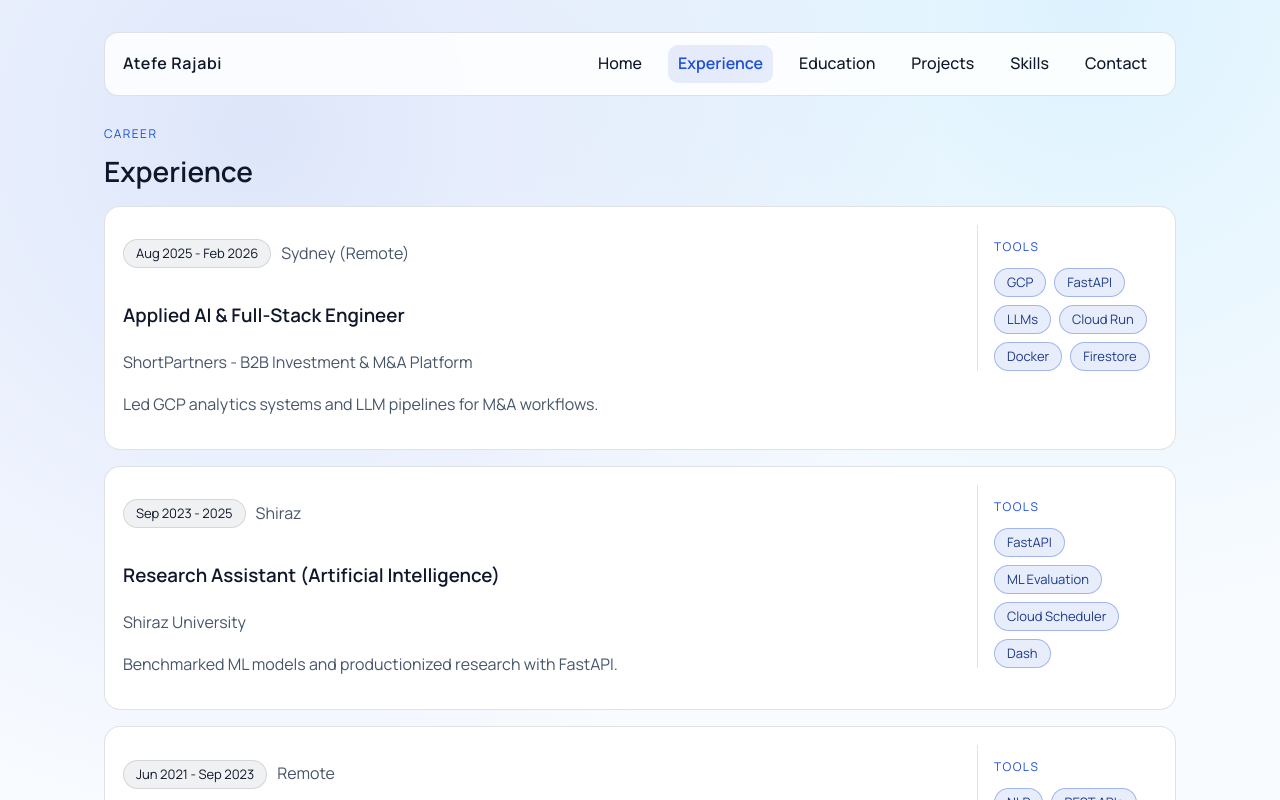
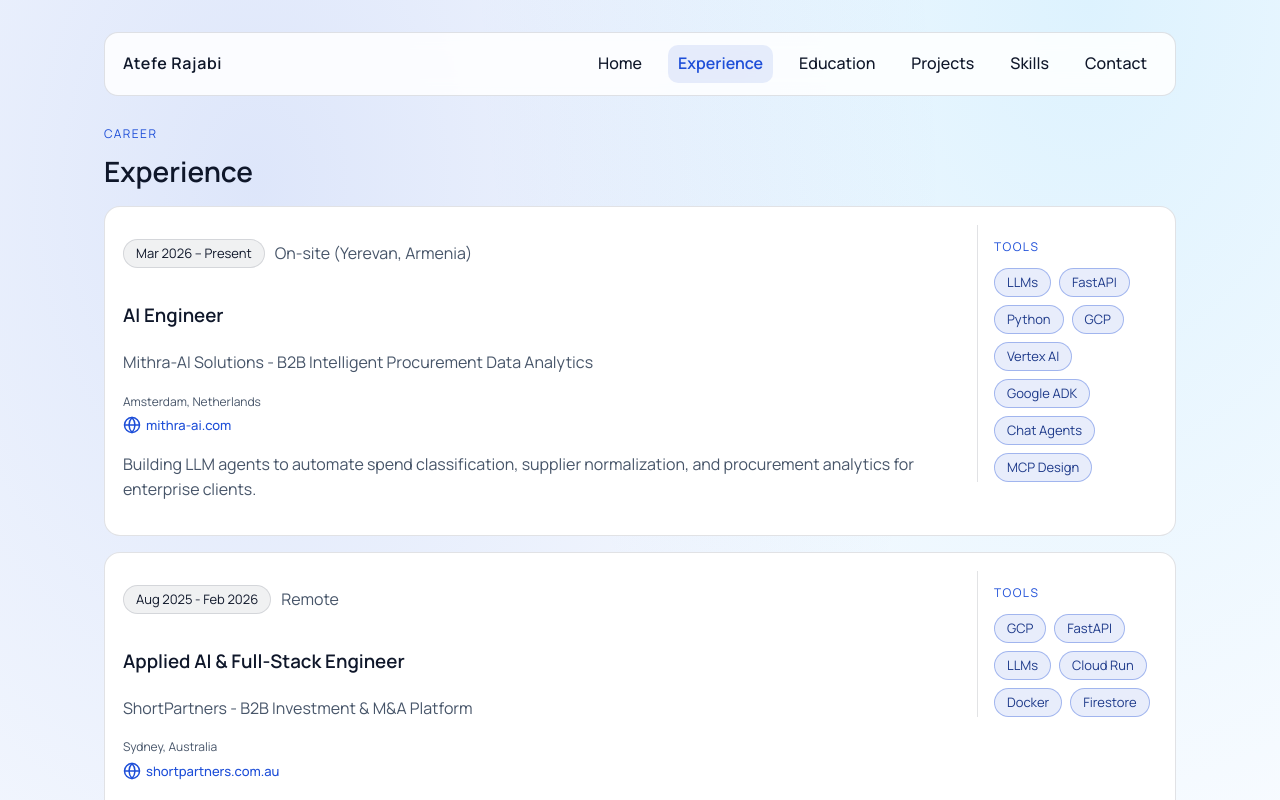
Before and after one commit to itsatefe/itsatefe.github.io, a React (Vite) app: page /experience in a window 1280 px wide. Shown: the top 800 px of the page. Built offline with nearby package versions, Linux system fonts and the light colour scheme.

Commit message:
update experience info

```diff
--- a/src/components/ExperienceTimeline.tsx
+++ b/src/components/ExperienceTimeline.tsx
@@ -30,6 +30,13 @@ export function ExperienceTimeline() {
                 </div>
                 <h3>{exp.role}</h3>
                 <p className="muted">{exp.company}</p>
+                <p className="timeline__company-location">{exp.companyLocation}</p>
+                {exp.website && (
+                  <a href={exp.website} target="_blank" rel="noreferrer" className="website-field">
+                    <svg className="icon" viewBox="0 0 24 24" fill="none" stroke="currentColor" strokeWidth="2"><circle cx="12" cy="12" r="10"/><path d="M2 12h20M12 2a15.3 15.3 0 0 1 4 10 15.3 15.3 0 0 1-4 10 15.3 15.3 0 0 1-4-10 15.3 15.3 0 0 1 4-10z"/></svg>
+                    {new URL(exp.website).hostname.replace(/^www\./, "")}
+                  </a>
+                )}
                 <p className="timeline__brief">{exp.brief}</p>
               </div>
               <div className="timeline__keywords">
@@ -56,6 +63,13 @@ export function ExperienceTimeline() {
                 <p className="eyebrow">{active.period}</p>
                 <h3>{active.role}</h3>
                 <p className="muted">{active.company}</p>
+                <p className="timeline__company-location">{active.companyLocation}</p>
+                {active.website && (
+                  <a href={active.website} target="_blank" rel="noreferrer" className="website-field">
+                    <svg className="icon" viewBox="0 0 24 24" fill="none" stroke="currentColor" strokeWidth="2"><circle cx="12" cy="12" r="10"/><path d="M2 12h20M12 2a15.3 15.3 0 0 1 4 10 15.3 15.3 0 0 1-4 10 15.3 15.3 0 0 1-4-10 15.3 15.3 0 0 1 4-10z"/></svg>
+                    {new URL(active.website).hostname.replace(/^www\./, "")}
+                  </a>
+                )}
               </div>
               <button
                 type="button"
--- a/src/data/profile.ts
+++ b/src/data/profile.ts
@@ -16,23 +16,43 @@ Beyond my work, I'm curious about different cultures and perspectives. Learning
 
 export const experiences = [
   {
+    role: "AI Engineer",
+    company: "Mithra-AI Solutions - B2B Intelligent Procurement Data Analytics",
+    website: "https://www.mithra-ai.com/",
+    companyLocation: "Amsterdam, Netherlands",
+    location: "On-site (Yerevan, Armenia)",
+    period: "Mar 2026 – Present",
+    brief: "Building LLM agents to automate spend classification, supplier normalization, and procurement analytics for enterprise clients.",
+    keywords: ["LLMs", "FastAPI", "Python", "GCP", "Vertex AI", "Google ADK", "Chat Agents", "MCP Design"],
+    bullets: [
+      "Engineered intelligent features for identifying procurement cost optimization opportunities for B2B clients.",
+      "Built an internal agent chat analytics tool to detect unmet customer needs and response quality gaps using LLM pipelines.",
+      "Developed an MCP server connecting Claude to internal data, enabling non-technical stakeholders to explore chat history and engagement metrics through natural language.",
+      "Implemented structured querying over agent interactions to support LLM evaluation.",
+    ],
+  },
+  {
     role: "Applied AI & Full-Stack Engineer",
     company: "ShortPartners - B2B Investment & M&A Platform",
-    location: "Sydney (Remote)",
+    website: "https://shortpartners.com.au/",
+    companyLocation: "Sydney, Australia",
+    location: "Remote",
     period: "Aug 2025 - Feb 2026",
     brief: "Led GCP analytics systems and LLM pipelines for M&A workflows.",
     keywords: ["GCP", "FastAPI", "LLMs", "Cloud Run", "Docker", "Firestore"],
     bullets: [
-      "Architected cloud-native analytics systems on GCP with scalable service boundaries.",
-      "Built LLM-driven pipelines to aggregate and standardize multi-source data.",
-      "Developed high-performance FastAPI services and deployed via Docker to Cloud Run.",
-      "Designed data architecture across Cloud Storage, Firestore, and Cloud SQL.",
-      "Cut manual operational workload ~50% via automation of AI-assisted workflows.",
+      "Built AI-driven software solutions for mergers and acquisitions (M&A) operations and investment analysis.",
+      "Developed and deployed an AI-powered financial analytics platform using Python, FastAPI, React, and PostgreSQL on GCP.",
+      "Engineered LLM-driven lead analysis workflows to automate investment opportunity evaluations.",
+      "Designed a multi-tenant CRM with role-based access control (RBAC) for secure management of acquisition pipelines.",
+      "Achieved an ~80% reduction in manual operational workload through AI-driven automation.",
     ],
   },
   {
     role: "Research Assistant (Artificial Intelligence)",
     company: "Shiraz University",
+    website: "https://shirazu.ac.ir/en",
+    companyLocation: "Shiraz, Iran",
     location: "Shiraz",
     period: "Sep 2023 - 2025",
     brief: "Benchmarked ML models and productionized research with FastAPI.",
@@ -47,6 +67,8 @@ export const experiences = [
   {
     role: "Freelance AI & Software Developer",
     company: "Remote",
+    website: null,
+    companyLocation: "Remote",
     location: "Remote",
     period: "Jun 2021 - Sep 2023",
     brief: "Delivered NLP/ML services and applied ML to business workflows.",
@@ -60,14 +82,16 @@ export const experiences = [
   {
     role: "Back-End Developer",
     company: "TebOnco",
-    location: "Remote",
+    website: "https://www.linkedin.com/company/gr-holdings/",
+    companyLocation: "Shiraz, Iran",
+    location: "On-site",
     period: "Sep 2020 - Jun 2021",
     brief: "Optimized healthcare APIs and database performance.",
     keywords: ["REST APIs", "SQL", "Caching", "Testing"],
     bullets: [
-      "Optimized RESTful APIs and SQL workflows for healthcare systems.",
-      "Reduced DB response times by 40% via indexing and caching.",
-      "Introduced automated testing to improve reliability.",
+      "Engineered production-grade REST APIs for a healthcare patient–doctor platform.",
+      "Improved system performance by ~40% through advanced query optimization, indexing strategies, and caching mechanisms.",
+      "Built automated unit and integration testing pipelines to improve reliability.",
     ],
   },
 ];
@@ -147,7 +171,6 @@ export const skills = {
     "Clear Communication",
     "Team Collaboration",
     "Ownership Mindset",
-    "Adaptability",
     "Fast Learner",
     "Adaptable to Fast-paced Environments",
     "Attention to Detail",
--- a/src/index.css
+++ b/src/index.css
@@ -448,6 +448,28 @@ a {
   color: var(--muted);
 }
 
+.website-field {
+  display: inline-flex;
+  align-items: center;
+  gap: 5px;
+  margin: 4px 0 0;
+  font-size: 13px;
+  color: var(--accent);
+  text-decoration: none;
+  font-weight: 500;
+  transition: opacity 150ms ease;
+}
+
+.website-field:hover {
+  opacity: 0.75;
+}
+
+.timeline__company-location {
+  margin: 1px 0 0;
+  font-size: 12px;
+  color: var(--muted);
+}
+
 .timeline__brief {
   margin: 10px 0 14px;
   color: var(--muted);
```
